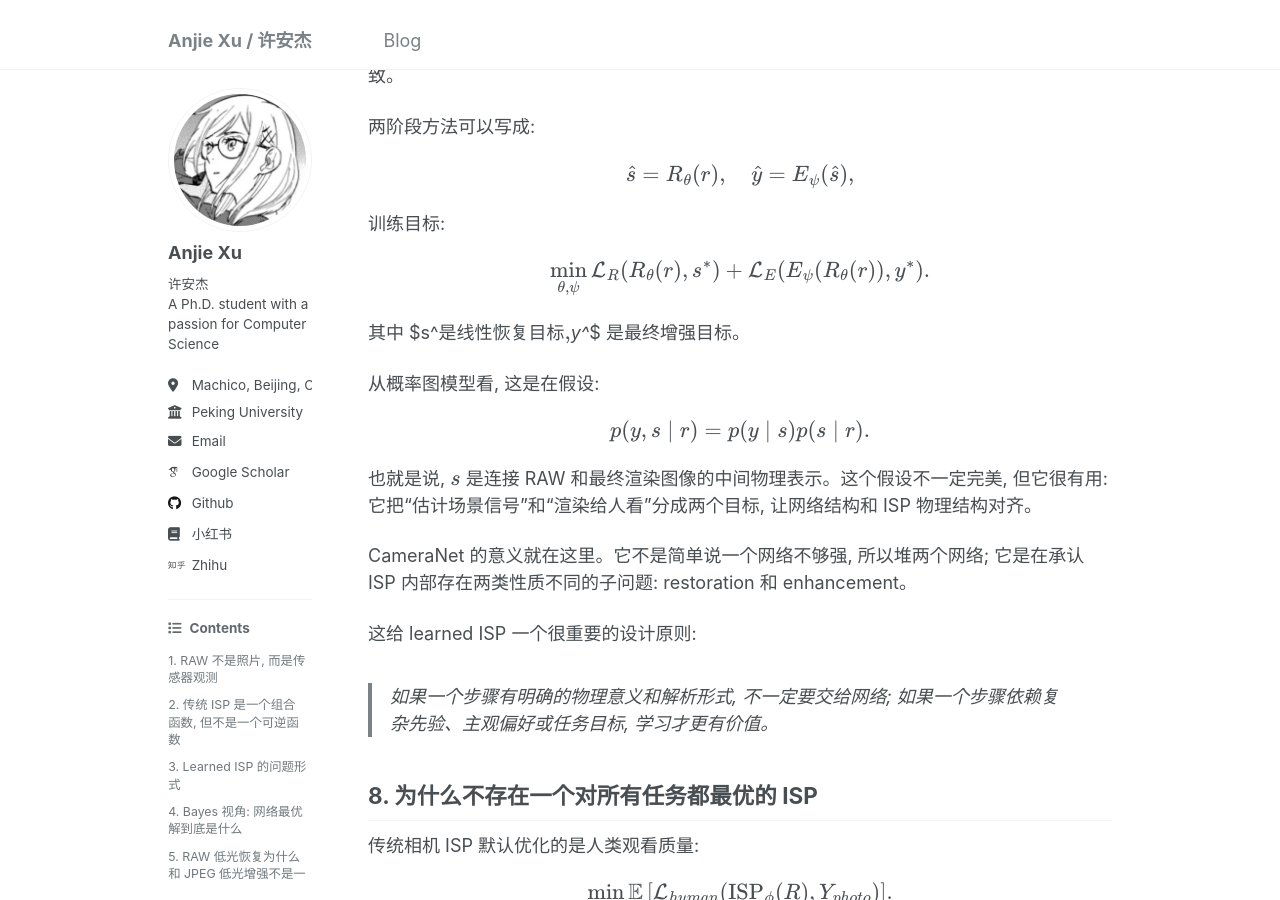
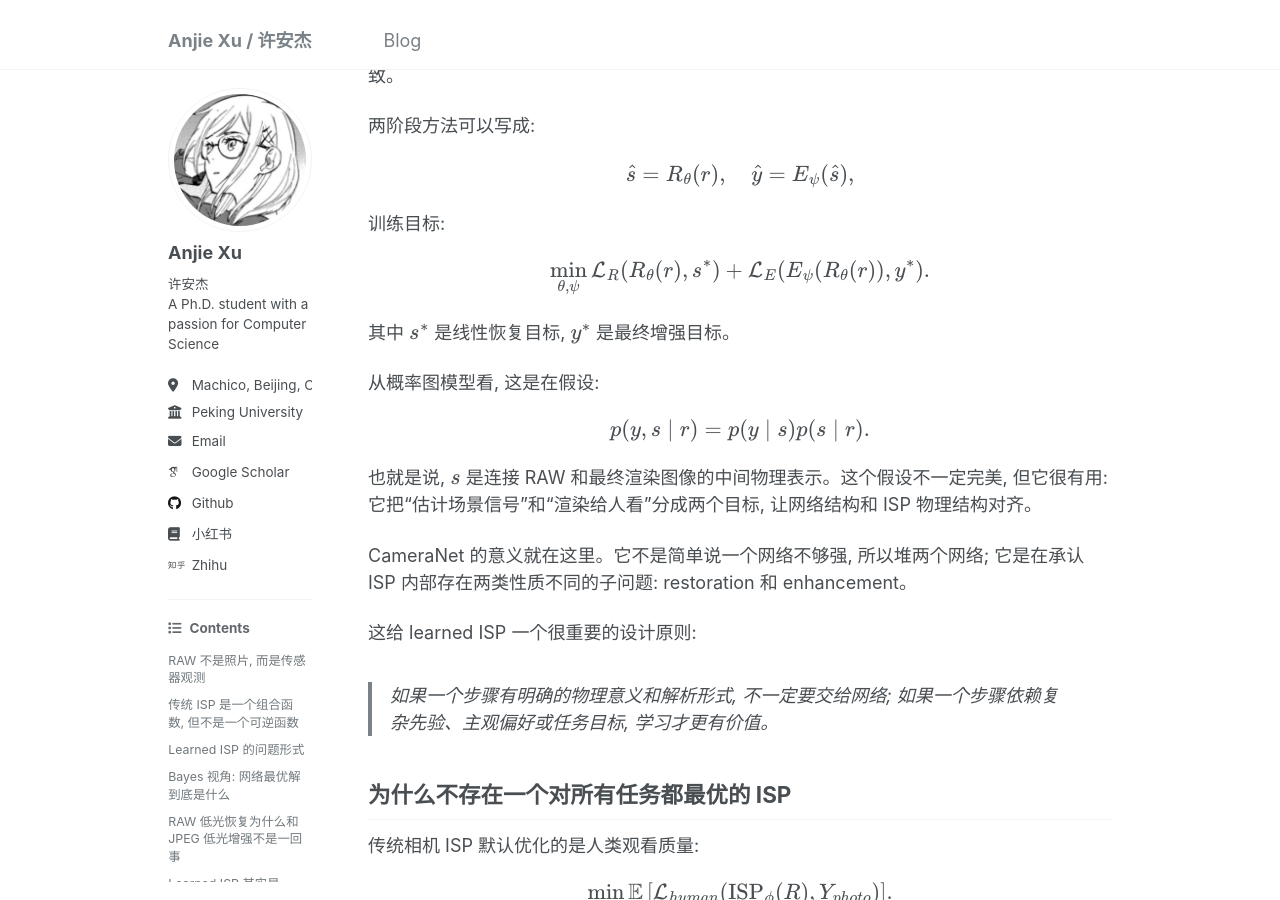
Before and after one commit to anjiexu-pku/anjiexu-pku.github.io, a Jekyll site: the page built from _posts/2026-07-10-learned-isp-mathematical-view.md, in a window 1280 px wide and 900 px high, scrolled down 8650 px. Built offline with Jekyll 4.4.1, drawn with Linux system fonts in a browser that asks for light colours; nearby versions of some CDN libraries; some web fonts are replaced; comment, search, counter and statistics services are not loaded; some of the changed text lies outside the part shown.

Commit message:
Fix math rendering and simplify learned ISP headings

```diff
--- a/_posts/2026-07-10-learned-isp-mathematical-view.md
+++ b/_posts/2026-07-10-learned-isp-mathematical-view.md
@@ -20,7 +20,7 @@ tags:
 
 下面我尝试从一个尽量小但足够有表达力的数学模型出发, 推导 learned ISP 的问题本质、求解思路和一些结论。
 
-## 1. RAW 不是照片, 而是传感器观测
+## RAW 不是照片, 而是传感器观测
 
 设场景在像素位置 $p$ 处进入相机的光谱辐射为 $L(p,\lambda)$, 曝光时间为 $t$, 第 $c$ 个颜色通道的光谱响应为 $S_c(\lambda)$。如果暂时忽略采样和噪声, 理想线性传感器信号可以写成:
 
@@ -59,11 +59,11 @@ $$
 r = A M x + \eta.
 $$
 
-其中 $x\in \mathbb{R}^{3N}$ 是理想的全彩线性图像, $M\in\{0,1\}^{N\times 3N}$ 是 CFA 采样矩阵, $A$ 包含曝光、增益、黑电平归一化等线性因素, $\eta$ 是噪声。
+其中 $x\in \mathbb{R}^{3N}$ 是理想的全彩线性图像, $M\in\lbrace0,1\rbrace^{N\times 3N}$ 是 CFA 采样矩阵, $A$ 包含曝光、增益、黑电平归一化等线性因素, $\eta$ 是噪声。
 
 这个式子已经说明了一个基本事实: 从 RAW 到线性 RGB 本身就是欠定问题。每个像素只有一个颜色观测, 却要恢复三个颜色值; 还有噪声、坏点、镜头阴影、饱和和量化。去马赛克与去噪并不是两个互不相关的小步骤, 而是同一个不适定逆问题的两个侧面。
 
-## 2. 传统 ISP 是一个组合函数, 但不是一个可逆函数
+## 传统 ISP 是一个组合函数, 但不是一个可逆函数
 
 传统 ISP 可以抽象成:
 
@@ -131,7 +131,7 @@ $$
 
 > 从 JPEG 恢复 RAW 或真实场景, 本质上比从 RAW 恢复最终图像更困难。
 
-## 3. Learned ISP 的问题形式
+## Learned ISP 的问题形式
 
 learned ISP 最直接的形式是学习一个函数:
 
@@ -184,7 +184,7 @@ $$
 \text{target distribution under a chosen loss}.
 $$
 
-## 4. Bayes 视角: 网络最优解到底是什么
+## Bayes 视角: 网络最优解到底是什么
 
 为了看清数学本质, 不妨假设有无限数据和足够大的模型。若使用 L2 损失:
 
@@ -195,7 +195,7 @@ $$
 则最优解是条件期望:
 
 $$
-F^*(r)=\mathbb{E}[Y\mid R=r].
+F^\ast(r)=\mathbb{E}[Y\mid R=r].
 $$
 
 推导很简单。固定 $R=r$, 要最小化:
@@ -216,7 +216,7 @@ $$
 令导数为 0, 得:
 
 $$
-a^*=\mathbb{E}[Y\mid R=r].
+a^\ast=\mathbb{E}[Y\mid R=r].
 $$
 
 这给 learned ISP 一个很清楚的解释:
@@ -254,7 +254,7 @@ $$
 L2 最优解会成为:
 
 $$
-F^*(r)
+F^\ast(r)
 =
 \sum_u p(u\mid r)\mathbb{E}[Y\mid R=r,u].
 $$
@@ -275,7 +275,7 @@ $$
 
 这也是 controllable ISP 或 image enhancement 工作的基本动机: 把风格、偏好或任务条件显式放进模型, 不要让它们混在不可见的数据分布里。
 
-## 5. RAW 低光恢复为什么和 JPEG 低光增强不是一回事
+## RAW 低光恢复为什么和 JPEG 低光增强不是一回事
 
 低光场景中, RAW 信号可以写成:
 
@@ -360,7 +360,7 @@ $$
 于是 learned ISP 的理想输出不是简单的 $x$, 而是:
 
 $$
-F^*(r,u)
+F^\ast(r,u)
 =
 \arg\min_{\hat{y}}
 \mathbb{E}
@@ -416,12 +416,12 @@ $$
 
 $$
 \min_{\theta,\psi}
-\mathcal{L}_{R}(R_{\theta}(r),s^*)
-+
-\mathcal{L}_{E}(E_{\psi}(R_{\theta}(r)),y^*).
-$$
-
-其中 $s^*$ 是线性恢复目标, $y^*$ 是最终增强目标。
+\mathcal{L}_{R}(R_{\theta}(r),s^\ast)
++
+\mathcal{L}_{E}(E_{\psi}(R_{\theta}(r)),y^\ast).
+$$
+
+其中 $s^\ast$ 是线性恢复目标, $y^\ast$ 是最终增强目标。
 
 从概率图模型看, 这是在假设:
 
@@ -439,7 +439,7 @@ CameraNet 的意义就在这里。它不是简单说一个网络不够强, 所
 
 > 如果一个步骤有明确的物理意义和解析形式, 不一定要交给网络; 如果一个步骤依赖复杂先验、主观偏好或任务目标, 学习才更有价值。
 
-## 8. 为什么不存在一个对所有任务都最优的 ISP
+## 为什么不存在一个对所有任务都最优的 ISP
 
 传统相机 ISP 默认优化的是人类观看质量:
 
@@ -685,11 +685,11 @@ $$
 
 这条线从反面证明了前面的结论: 标准 ISP 最大的问题之一就是信息损失。如果想事后拿回 RAW, 要么存额外信息, 要么近似反推, 要么从一开始就设计可逆流程。
 
-## 11. 再看理论文献: 它们怎样分析 learned ISP
+## 再看理论文献: 它们怎样分析 learned ISP
 
 如果把“理论工作”理解成不是简单提出一个新网络, 而是试图解释为什么某类解法成立, 相关文献大致可以分成五条线。它们共同指向一个判断: learned ISP 的核心不是 neural network, 而是如何定义观测模型、先验、信息损失和目标风险。
 
-### 11.1 ISP 先是逆问题, 不是普通图像到图像翻译
+### ISP 先是逆问题, 不是普通图像到图像翻译
 
 更理论的分析通常从观测模型开始。令 $x$ 表示理想的线性场景辐照或线性 RGB 图像, $M$ 表示 CFA 采样矩阵, $A$ 表示模糊、曝光、镜头衰减和传感器响应等线性近似, 则 RAW 可以写成:
 
@@ -786,7 +786,7 @@ $$
 
 这里先验来自网络结构和优化轨迹本身。放到 ISP 语境里, 这说明一个端到端 RAW-to-RGB 网络即使没有显式物理模块, 也仍然携带结构先验; 只是这种先验更难解释、更依赖架构和数据。
 
-### 11.2 模块顺序本身是数学问题
+### 模块顺序本身是数学问题
 
 去马赛克和去噪看上去只是两个模块的排序问题, 但理论文献把它写成非交换算子问题。令 $D_m$ 表示去马赛克算子, $D_n$ 表示去噪算子, 一般有:
 
@@ -812,7 +812,7 @@ Guo、Jin、Morel 和 Facciolo 关于 demosaicing/denoising 顺序的分析, 以
 
 这给 learned ISP 一个很有价值的推论: 模块化不是保守工程习惯, 而是一种关于噪声传播和条件独立性的建模选择。端到端网络当然可以学习这种顺序, 但如果没有显式约束, 它学到的是数据集内有效的等效映射, 不一定是跨相机、跨噪声水平稳定的推理结构。
 
-### 11.3 可逆性决定 RGB-to-RAW 到底是“反变换”还是“估计”
+### 可逆性决定 RGB-to-RAW 到底是“反变换”还是“估计”
 
 传统 ISP 中的很多步骤都不是单射。黑电平裁剪、白点裁剪、tone mapping、gamma、量化和 JPEG 压缩都会把多个 RAW 状态映到同一个 RGB 值。只要存在:
 
@@ -842,7 +842,7 @@ Model-Based ISP with Learnable Dictionaries 走的是中间路线 [21]: 它保
 
 这里可以得到一个很硬的结论: 如果标准 ISP 已经把信息丢掉了, 再大的网络也不能凭空恢复唯一 RAW。网络能做的只是利用自然图像先验、相机先验和数据集偏差, 给出一个后验意义上的最可能解释。
 
-### 11.4 RAW 分布可以作为经验先验
+### RAW 分布可以作为经验先验
 
 All You Need is RAW 从对抗鲁棒性的角度提出了一个很有意思的观点 [24]: 自然 RGB 图像不是自然界直接给出的对象, 而是从 RAW CFA 观测经过 ISP 恢复出来的。于是 RAW 分布本身可以作为经验先验。
 
@@ -874,7 +874,7 @@ $$
 
 这条线对 learned ISP 的启发是: RAW 不只是文件格式, 也是自然图像分布被相机物理过程约束后的表示。只在 sRGB 上做增强, 会丢掉很多关于 photon statistics、CFA 采样、光学模糊和传感器读出的结构信息。
 
-### 11.5 任务最优 ISP: 目标函数决定成像前端
+### 任务最优 ISP: 目标函数决定成像前端
 
 VisionISP、ISP4ML、hardware-in-the-loop ISP optimization 和 Neural Auto-Exposure 这条线讨论的是另一个理论问题 [22,23,25,26]: ISP 到底是为人眼优化, 还是为下游任务优化?
 
@@ -1084,7 +1084,7 @@ $$
 
 > 理论告诉我们 learned ISP 在估计什么、损失什么、约束什么; 深度学习论文则是在不同数据、结构和任务目标下, 给这个估计问题构造可训练的近似求解器。
 
-### 11.8 网络结构也是一种先验
+### 网络结构也是一种先验
 
 还有一个更容易被忽略的问题: 很多 learned ISP 论文看上去只是在换神经网络结构。U-Net、pyramid network、two-stage network、cycle network、invertible network、reconfigurable pipeline, 表面上都是 architecture choice。那这些结构能不能被理论解释?
 
```
Also changed, not shown: other parts of _posts/2026-07-10-learned-isp-mathematical-view.md (+10 -10 lines).
